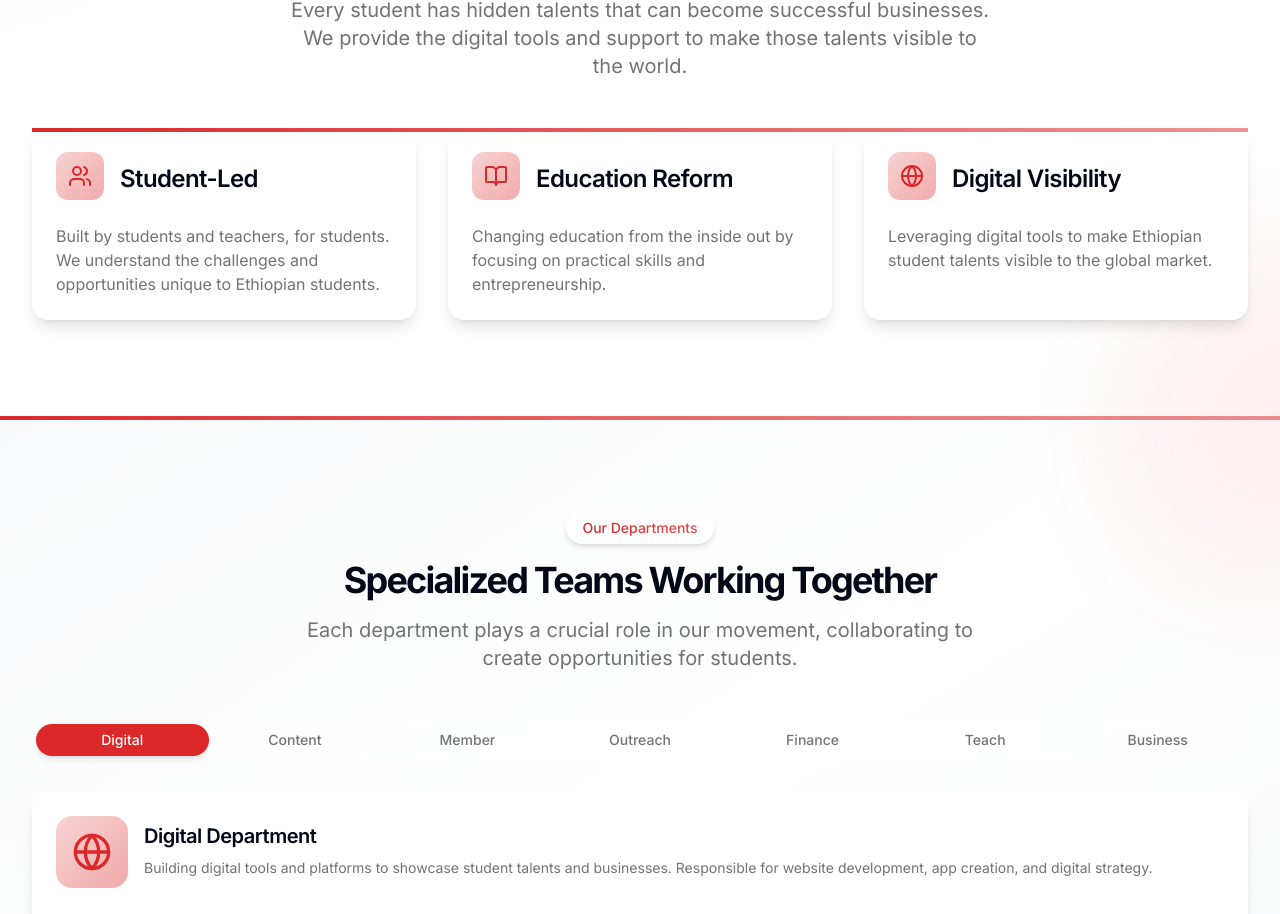
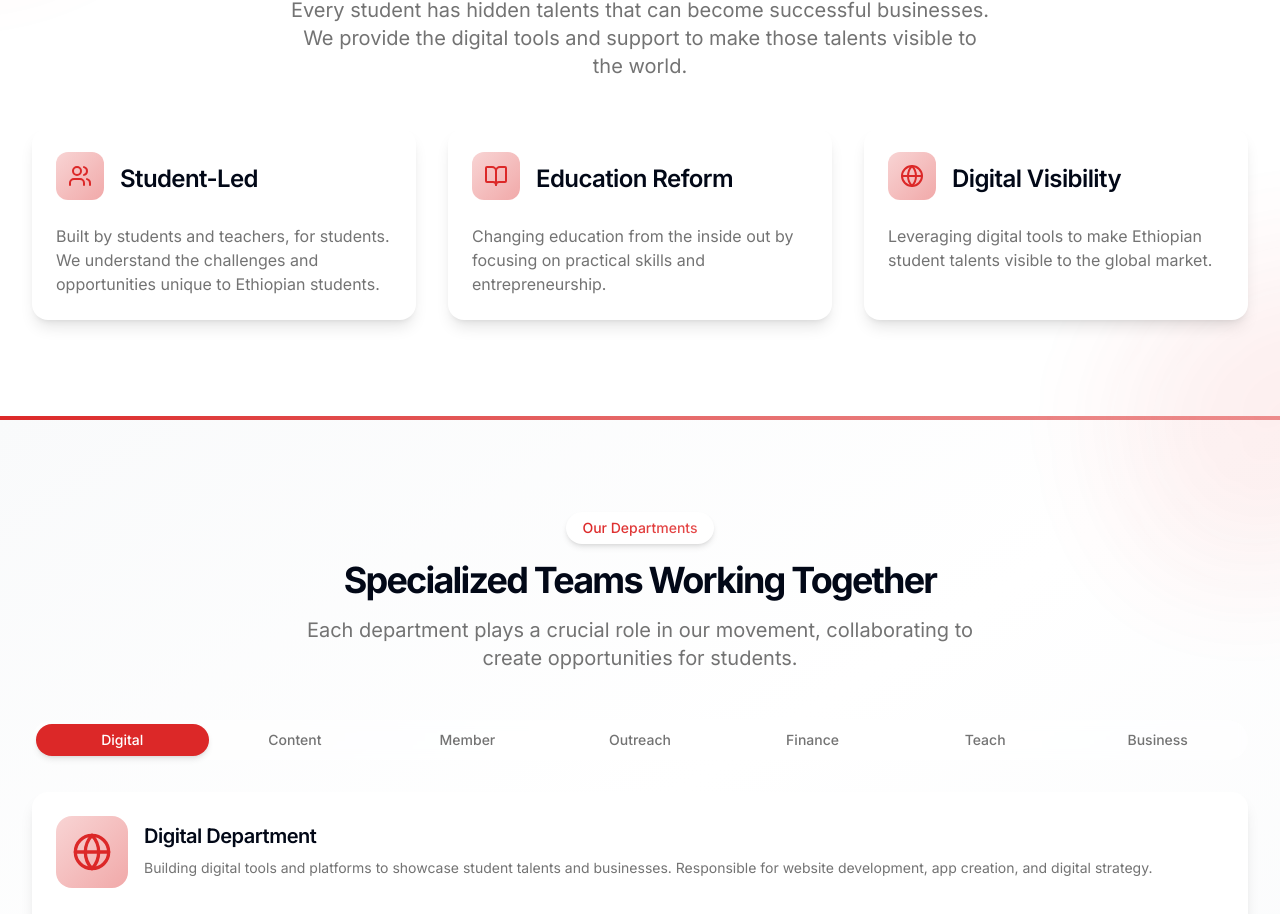
Before and after one commit to nalikiru-dev/hoyahoye, a Next.js app: page / in a window 1280 px wide. Shown: the part 1012-1926 px from the top of the page. Built offline with nearby package versions, Linux system fonts and the light colour scheme.

Commit message:
fix in the Layout of page.tsx

```diff
--- a/app/page.tsx
+++ b/app/page.tsx
@@ -33,8 +33,7 @@ export default function Home() {
 
           <div className="grid grid-cols-1 md:grid-cols-3 gap-8 mt-12 relative z-10">
             <Card className="rounded-2xl border-none shadow-lg overflow-hidden card-hover">
-              <div className="absolute top-0 left-0 w-full h-1 bg-gradient-to-r from-primary to-primary/50" />
-              <CardHeader className="flex flex-row items-center gap-4">
+             <CardHeader className="flex flex-row items-center gap-4">
                 <div className="bg-gradient-to-br from-primary/20 to-primary/40 p-3 rounded-xl">
                   <Users className="h-6 w-6 text-primary" />
                 </div>
```
